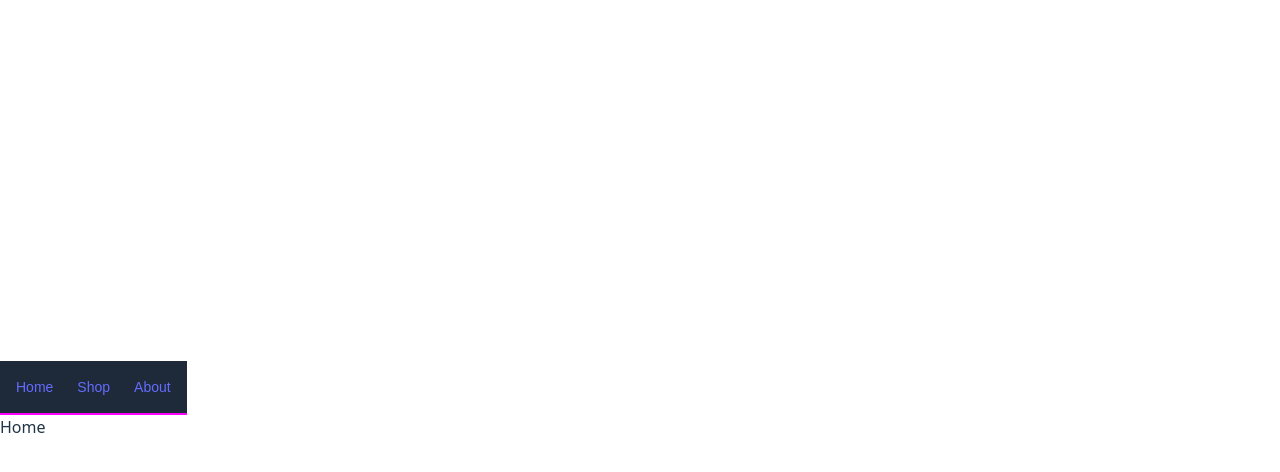
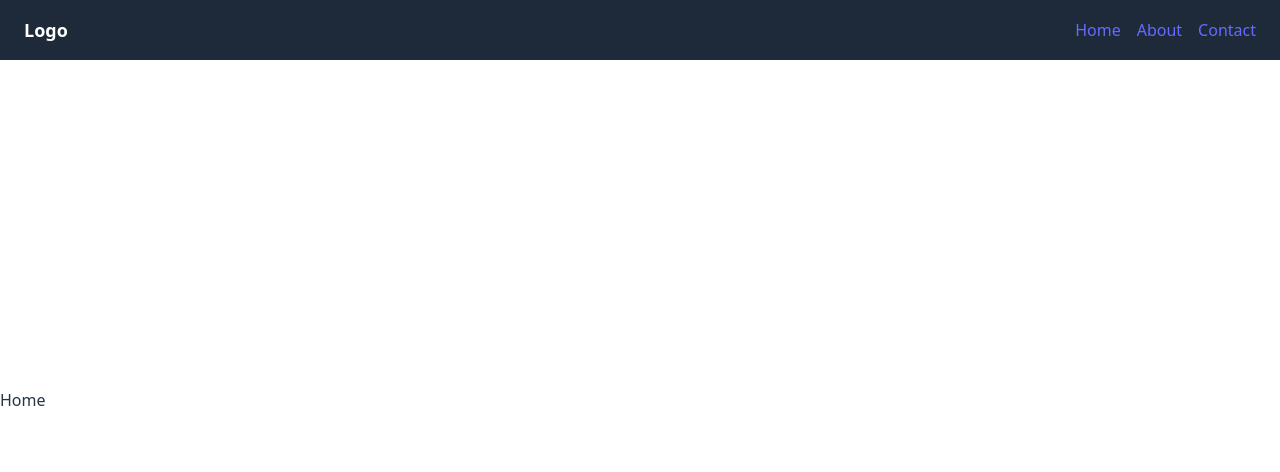
Before and after one commit to jwong65/Mock-Site, a React (Vite) app in the folder mock/: page / in a window 1280 px wide. Shown: the top 472 px of the page. Built offline with nearby package versions, Linux system fonts and the light colour scheme.

Commit message:
Fixed navbar, readjusting for styling

```diff
--- a/mock/src/components/Navbar.css
+++ b/mock/src/components/Navbar.css
@@ -1,10 +1,3 @@
-/* This will target the <nav> element */
-nav {
-  border-bottom: 2px solid #ff00ff; /* custom pink bottom border */
-  width: 100 vw;
-}
-
-/* Target the links inside the navbar */
 nav ul li a {
   font-family: "Arial", sans-serif;
   transition: color 0.3s ease;
--- a/mock/src/components/Navbar.jsx
+++ b/mock/src/components/Navbar.jsx
@@ -1,16 +1,19 @@
-import { Link } from 'react-router-dom'
-import "./Navbar.css"
+import { Link } from 'react-router-dom';
+import './Navbar.css';
 
 export default function Navbar() {
   return (
-    <nav className="relative bg-gray-800">
-      <div className="max-w-7xl mx-auto flex items-center justify-between px-4 py-4">
-        <ul className="flex items-center gap-6 text-sm font-medium">
-          <li><Link to="/">Home</Link></li>
-          <li><Link to="/shop">Shop</Link></li>
-          <li><Link to="/about">About</Link></li>
-        </ul>
+    <nav className="bg-gray-800 w-full fixed top-0 left-0 z-50">
+      <div className="flex items-center justify-between px-6 py-4">
+
+        <div className="text-white font-bold text-lg">Logo</div>
+
+        <div className="flex space-x-4">
+          <Link to="/" className="text-white hover:text-gray-300">Home</Link>
+          <Link to="/about" className="text-white hover:text-gray-300">About</Link>
+          <Link to="/contact" className="text-white hover:text-gray-300">Contact</Link>
+        </div>
       </div>
     </nav>
-  )
+  );
 }
```
